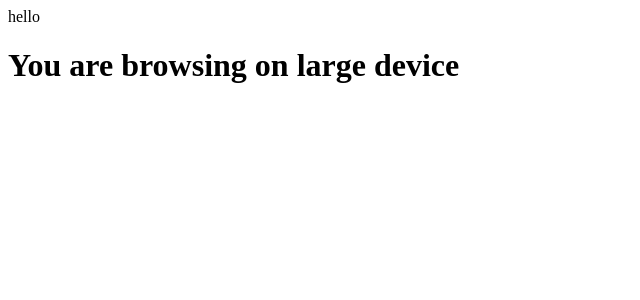
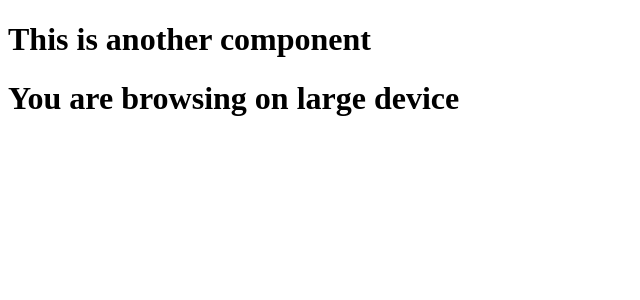
Before and after one commit to atikhasan007/react-practice, a React app: page / in a window 1280 px wide. Shown: the top 300 px of the page, without its empty margins (0-640 px from the left). Built offline with nearby package versions, Linux system fonts and the light colour scheme; the HTML template or start-up script is replaced by a standard one.

Commit message:
customHook use and small and large screen

```diff
--- a/src/App.jsx
+++ b/src/App.jsx
@@ -1,11 +1,14 @@
 
 import React from 'react'
 import LayoutComponentOne from './customHooks/LayoutComponentOne'
+import LayoutComponentTwo from './customHooks/LayoutComponentTwo'
+
 
 export default function App() {
   return (
     <div className='App'>
-        hello
+
+        <LayoutComponentTwo/>
         <LayoutComponentOne/>
     </div>
   )
--- a/src/customHooks/LayoutComponentOne.jsx
+++ b/src/customHooks/LayoutComponentOne.jsx
@@ -1,24 +1,7 @@
-import React, { useEffect, useState } from 'react';
-
+import React from 'react';
+import useWindowWidth from '../hooks/useWindowWidth';
 export default function LayoutComponentOne() {
-
-    const [onSmallScreen, setOnSmallScreen] = useState(false);
-
-    const checkScreenSize = () =>{
-        setOnSmallScreen(window.innerWidth < 768);
-    }
-
-
-    useEffect(()=>{
-        checkScreenSize();//first time checkScreenSize call kore dite hobe
-        window.addEventListener("resize", checkScreenSize);
-
-     // cleanup code
-        return  () => window.removeEventListener('resize',checkScreenSize);
-
-    },[]);
-
-
+  const onSmallScreen = useWindowWidth();
 
   return (
     <div>
--- /dev/null
+++ b/src/customHooks/LayoutComponentTwo.jsx
@@ -0,0 +1,11 @@
+import useWindowWidth from "../hooks/useWindowWidth";
+
+export default function LayoutComponentTwo() {
+  const onSmallScreen = useWindowWidth();
+
+  return (
+    <div className={onSmallScreen?'small' : 'large'} >
+      <h1>This is  another component</h1>
+    </div>
+  )
+}
--- /dev/null
+++ b/src/hooks/useWindowWidth.jsx
@@ -0,0 +1,23 @@
+import { useEffect, useState } from 'react';
+
+const  useWindowWidth= () => {
+
+  const [onSmallScreen, setOnSmallScreen] = useState(false);
+
+  const checkScreenSize = () =>{
+    setOnSmallScreen(window.innerWidth < 768);
+  }
+
+
+  useEffect(()=>{
+    checkScreenSize();
+    window.addEventListener('resize', checkScreenSize);
+
+    return () => window.removeEventListener('resize', checkScreenSize);
+
+  },[])
+
+  return onSmallScreen;
+}
+
+export default useWindowWidth;
```
